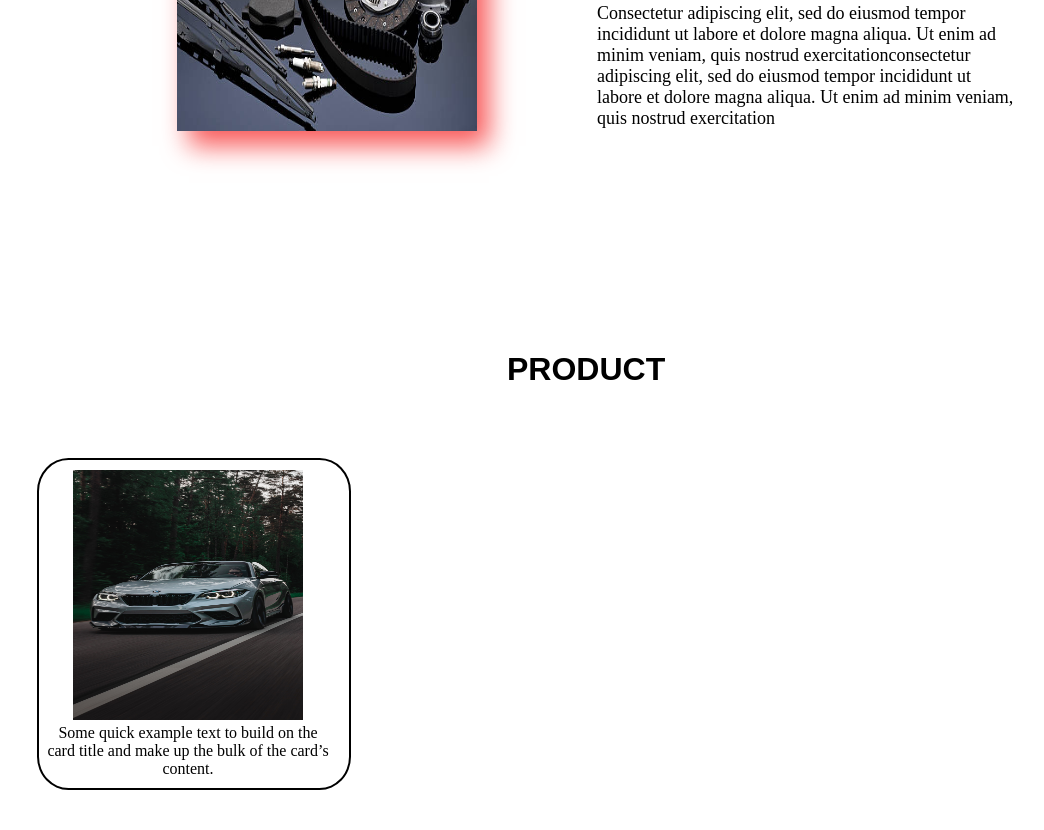
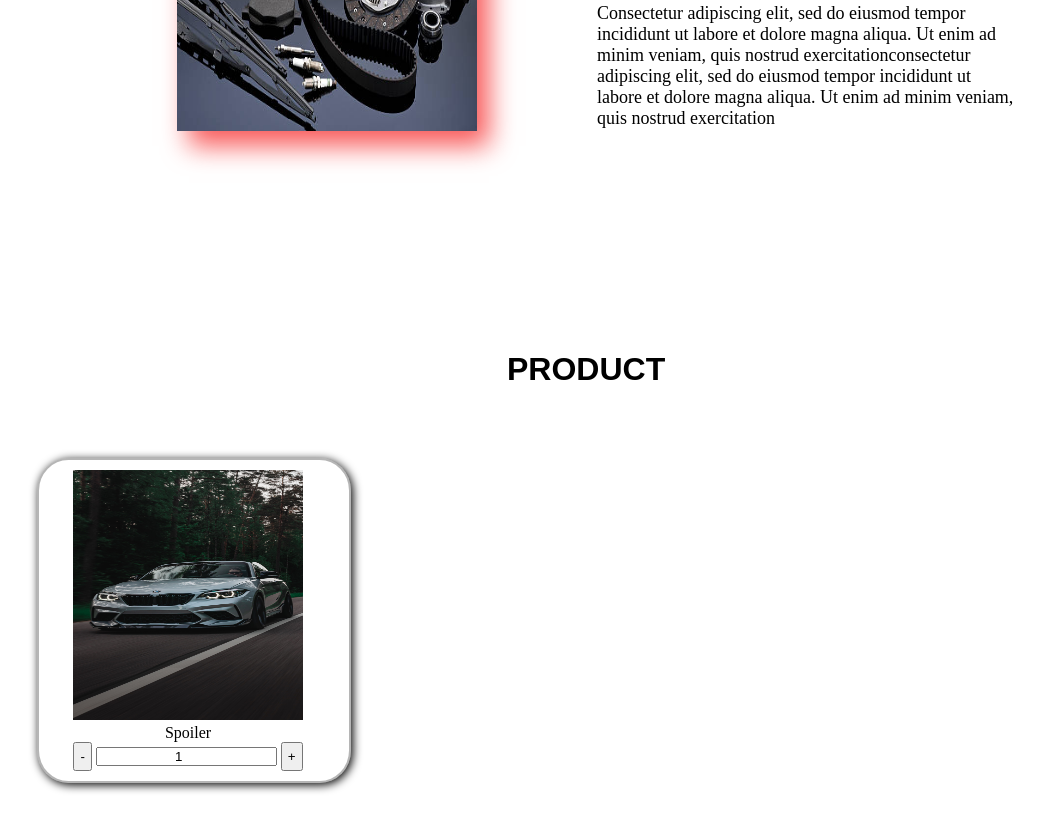
Before and after one commit to roshangokulesh/tuning-shop, a plain HTML site: page index.html in a window 1280 px wide. Shown: the part 1004-1834 px from the top of the page, without its empty margins (13-1057 px from the left). Drawn offline with nearby package versions, Linux system fonts and the light colour scheme; a web font is replaced by a local one.

Commit message:
Updated project

```diff
--- a/index.html
+++ b/index.html
@@ -9,6 +9,8 @@
     <link rel="shortcut icon" href="./logo.jpg" type="image/x-icon">
     <link href="https://fonts.cdnfonts.com/css/winob" rel="stylesheet">
     <link href="https://fonts.cdnfonts.com/css/base45" rel="stylesheet">
+    <link href="https://unpkg.com/aos@2.3.1/dist/aos.css" rel="stylesheet">
+    <script src="https://unpkg.com/aos@2.3.1/dist/aos.js"></script>
 
 
     <style>
@@ -45,19 +47,36 @@
     <!-- product -->
     <div class="d5"><h1>PRODUCT</h1></div>
 
+    <div data-aos="zoom-in">
     <div class="d6">
         <div class="card" style="width: 18rem;">
   <img src="./bmw.jpg" class="card-img-top" alt="..." height="250" width="230">
   <div class="card-body">
-    <p class="card-text">Some quick example text to build on the card title and make up the bulk of the card’s content.</p>
+    <p>Spoiler</p>
+     <button class="button1" id="b1" onclick="minus()">-</button>
+     <input id="a1" type="number" value="1" style="text-align: center;">
+        <button class="button2" id="b2" onclick="plus()">+</button>
   </div>
 </div>
     </div>
+    </div>
+
     <br><br><br>
 </body>
 
 <script>
 
+  AOS.init();
+
+   function minus(){
+        var value=document.getElementById(a1);
+        a1.value=Number(a1.value)-1;
+    }
+    function plus(){
+        var value=document.getElementById(a1);
+        a1.value=Number(a1.value)+1;
+    }
+
 </script>
 
 </html>
--- a/style.css
+++ b/style.css
@@ -138,10 +138,17 @@
         }
         .d6{
             margin-left: 50px;
-            border: 2px solid black;
+            border: 2px solid rgba(0, 0, 0, 0.289);
             width: 300px;
             text-align: center;
             align-items: center;
             padding: 10px 5px;
             border-radius: 10%;
+            box-shadow: 2px 2px 10px;
         }
+        .button1{
+            padding: 5px 5px;
+        }
+        .button2{
+            padding: 5px 5px;
+        }
```
